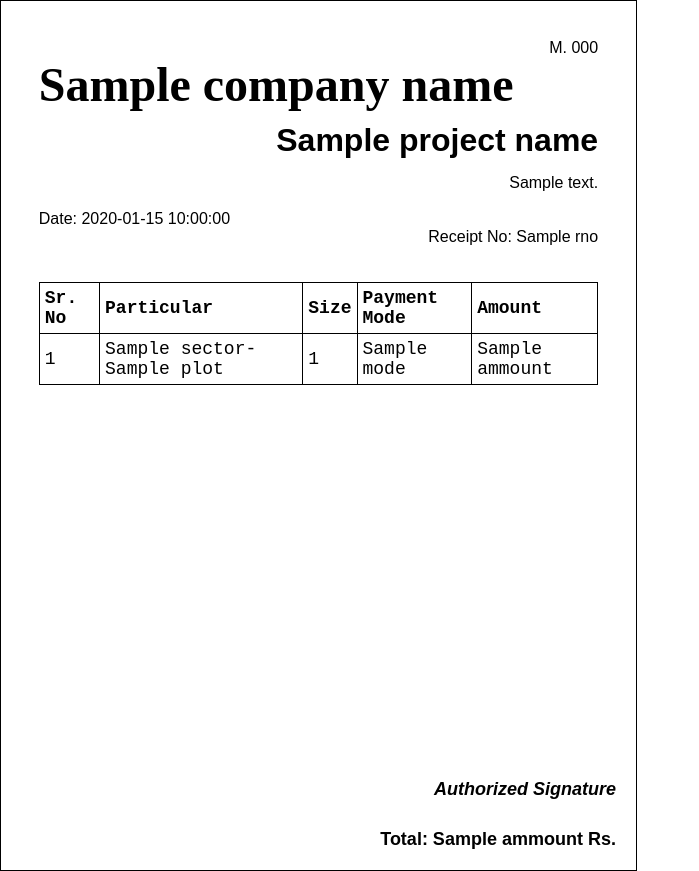
After one commit to SurajBhari/real_estate_managment, a Flask app: template templates/home/print_reciept.html in a window 1280 px wide. The commit adds this page. Shown: the whole page, without its empty margins (0-699 px from the left). Run offline with Flask 3, Linux system fonts and the light colour scheme; the visitor is signed in with stand-in values (Sample User, id 1); the template is opened without the code that fills it: most values are stand-ins (such as "Sample title", 1, 10 or a date in 2020).

Commit message:
print receipts

```diff
--- a/main.py
+++ b/main.py
@@ -1,7 +1,9 @@
 from flask import Flask, render_template, request, redirect, url_for, session,flash, jsonify, send_file
+import re
 import openpyxl
 
 from validate import validate_otp as validate
+import sqlite3
 import time
 from copy import deepcopy
 from datetime import datetime
@@ -86,7 +88,7 @@ def before_request():
     except KeyError:
         return redirect(url_for('login', title="Login"), code=302)
     else:
-        if lastused + 100 < time.time():
+        if lastused + 500 < time.time():
             session['loggedin'] = False
             # delete the session and all the info
             return redirect(url_for('login'), code=302)
@@ -595,6 +597,51 @@ def _get_projects():
     for project in data:
         projects.append(project)
     return projects
+
+@app.route("/print_receipt/<rnumber>")
+def print_receipt(rnumber:int):
+    # first find the reciept number in the json file
+    data = get_data()
+    found = False
+    for project in data:
+        for sector in data[project]['sectors']:
+            for plot in data[project]['sectors'][sector]['plots']:
+                for receipt in data[project]['sectors'][sector]['plots'][plot]['reciept_entry']:
+                    if str(receipt['reciept_number']) == str(rnumber):
+                        found = True
+                        rno = receipt['reciept_number']
+                        ammount = receipt['amount']
+                        mode = receipt['mode']
+                        date = receipt['date']
+                        break
+    if not found:
+        return "No Receipt Found"
+    try:
+        address = data[project]['address']
+    except KeyError:
+        address = ""
+    mobile_no = "9610449712"
+    company_name = "Monarch Buildestate Pvt. Ltd."
+    project_name = project
+
+
+    return render_template(
+        'home/print_reciept.html',
+        receipt=receipt,
+        mobile_no=mobile_no,
+        company_name=company_name,
+        project_name=project_name,
+        address=address,
+        rno=rno,
+        ammount=ammount,
+        mode=mode,
+        date=date,
+        sector=sector,
+        plot=plot,
+        title="Print Receipt"
+    )
+
+
 @app.route("/receipt", methods=["GET", "POST"])
 def receipt():
     if request.method == "POST":
--- /dev/null
+++ b/templates/home/print_reciept.html
@@ -0,0 +1,116 @@
+<!DOCTYPE html>
+<html>
+<head>
+    <title>Receipt</title>
+    <style>
+        body {
+            margin: 0;
+            padding: 0;
+        }
+
+        .receipt {
+            width: 148mm; /* A5 width in millimeters */
+            height: 210mm; /* A5 height in millimeters */
+            padding: 10mm; /* Padding around the receipt */
+            font-family: 'Arial', sans-serif;
+            border: 1px solid #000;
+            position: relative;
+            display: flex;
+            flex-direction: column;
+        }
+
+        .company-name {
+            font-size: 48px;
+            font-weight: bold;
+            font-family: 'Times New Roman', serif;
+            margin-bottom: 10px;
+        }
+
+        .project-name {
+            font-size: 32px;
+            font-weight: bold;
+            margin-bottom: 15px;
+            text-align: right;
+        }
+
+        .item {
+            font-size: 18px;
+            font-family: 'Courier New', monospace;
+            margin-bottom: 5px;
+        }
+
+        table {
+            width: 100%;
+            border-collapse: collapse;
+        }
+
+        th, td {
+            border: 1px solid #000;
+            padding: 5px;
+            text-align: left;
+        }
+
+        .total {
+            font-size: 18px;
+            font-weight: bold;
+            text-align: right;
+            margin-top: auto;
+            position: absolute;
+            bottom: 20px;
+            right: 20px;
+        }
+
+        .authorized-signature {
+            font-size: 18px;
+            font-weight: bold;
+            font-style: italic;
+            text-align: right;
+            position: absolute;
+            bottom: 70px;
+            right: 20px;
+        }
+
+        .address {
+            text-align: right;
+        }
+        .receiptNo {
+            text-align: right;
+        }
+        .mno {
+            text-align: right;
+        }
+    </style>
+</head>
+<body>
+    <div class="receipt">
+        <div class="mno"> M. {{mobile_no}}</div>
+        <div class="company-name">{{company_name}}</div>
+        <div class="project-name">{{project_name}}</div>
+        <div class="address">{{address}}</div></br>
+        <div>Date: {{date}}</div>
+        <div class='receiptNo'>Receipt No: {{rno}}</div></br></br>
+        <div class="item">
+            <table>
+                <tr>
+                    <th>Sr. No</th>
+                    <th>Particular</th>
+                    <th>Size</th>
+                    <th>Payment Mode </th>
+                    <th>Amount</th>
+                </tr>
+                <tr>
+                    <td>1</td>
+                    <td>{{sector}}-{{plot}}</td>
+                    <td>1</td>
+                    <td>{{mode}}</td>
+                    <td>{{ammount}}</td>
+                </tr>
+            </table>
+        </div>
+        <div class="total">Total: {{ammount}} Rs.</div></br>
+
+        <div class="authorized-signature">Authorized Signature</div>
+
+    </div>
+</body>
+</html>
```
Also changed, not shown: templates/home/receipt.html (+13 -1 lines).
